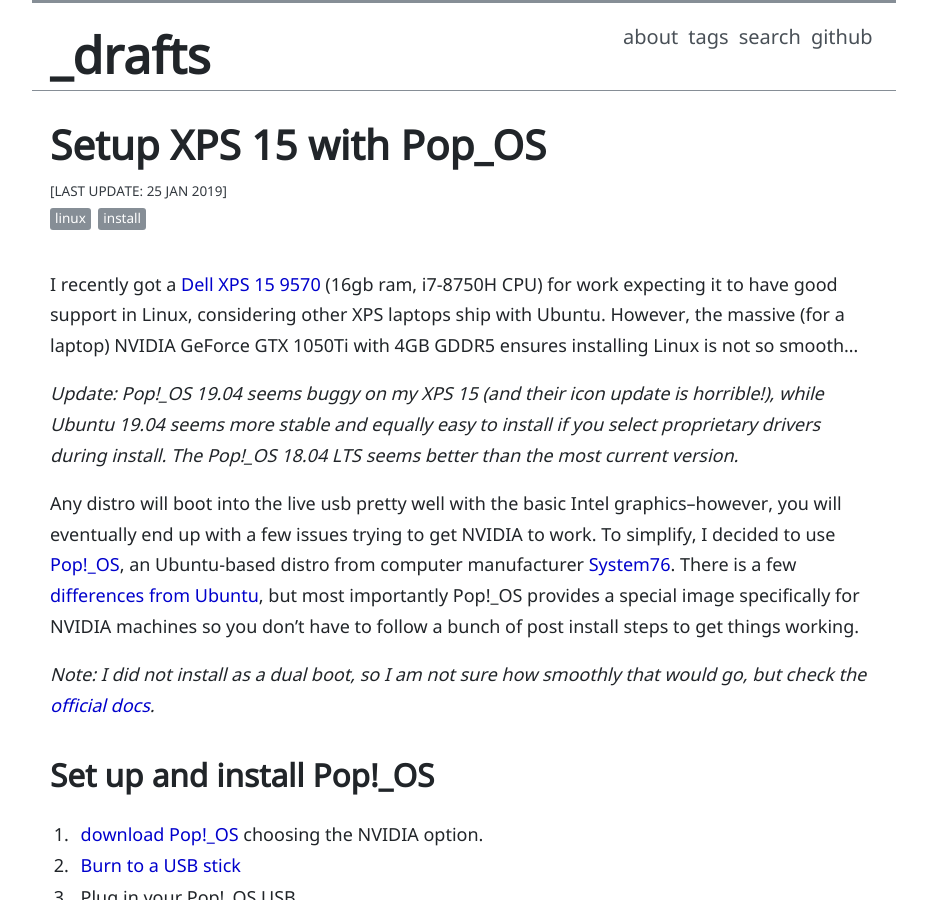
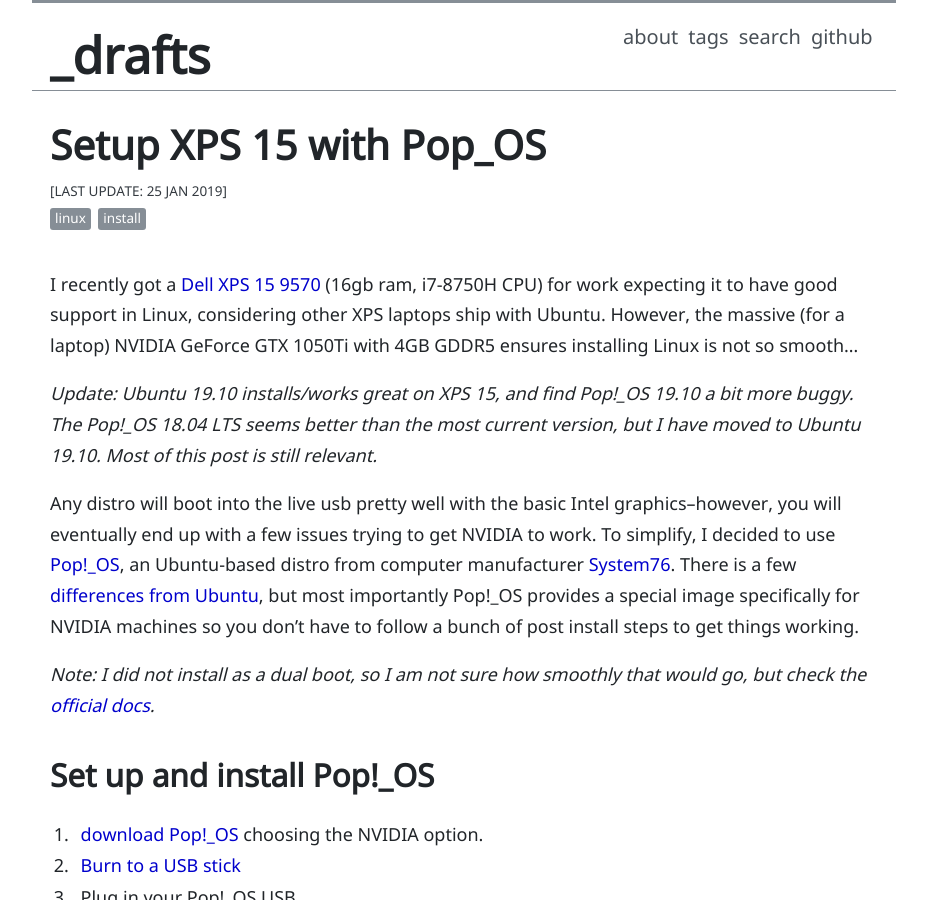
Before and after one commit to evanwill/_drafts, a Jekyll site: the page built from _notes/xps15.md, in a window 1280 px wide and 900 px high. Shown: the whole window, without its empty margins (176-1103 px from the left). Built offline with Jekyll 4.4.1, drawn with Linux system fonts in a browser that asks for light colours.

Commit message:
xps update

```diff
--- a/_notes/xps15.md
+++ b/_notes/xps15.md
@@ -8,7 +8,7 @@
 I recently got a [Dell XPS 15 9570](https://www.dell.com/en-us/shop/dell-laptops/xps-15/spd/xps-15-9570-laptop) (16gb ram, i7-8750H CPU) for work expecting it to have good support in Linux, considering other XPS laptops ship with Ubuntu.
 However, the massive (for a laptop) NVIDIA GeForce GTX 1050Ti with 4GB GDDR5 ensures installing Linux is not so smooth...
 
-*Update: Pop!_OS 19.04 seems buggy on my XPS 15 (and their icon update is horrible!), while Ubuntu 19.04 seems more stable and equally easy to install if you select proprietary drivers during install. The Pop!_OS 18.04 LTS seems better than the most current version.*
+*Update: Ubuntu 19.10 installs/works great on XPS 15, and find Pop!_OS 19.10 a bit more buggy. The Pop!_OS 18.04 LTS seems better than the most current version, but I have moved to Ubuntu 19.10. Most of this post is still relevant.*
 
 Any distro will boot into the live usb pretty well with the basic Intel graphics--however, you will eventually end up with a few issues trying to get NVIDIA to work.
 To simplify, I decided to use [Pop!_OS](https://system76.com/pop), an Ubuntu-based distro from computer manufacturer [System76](https://system76.com).
```
